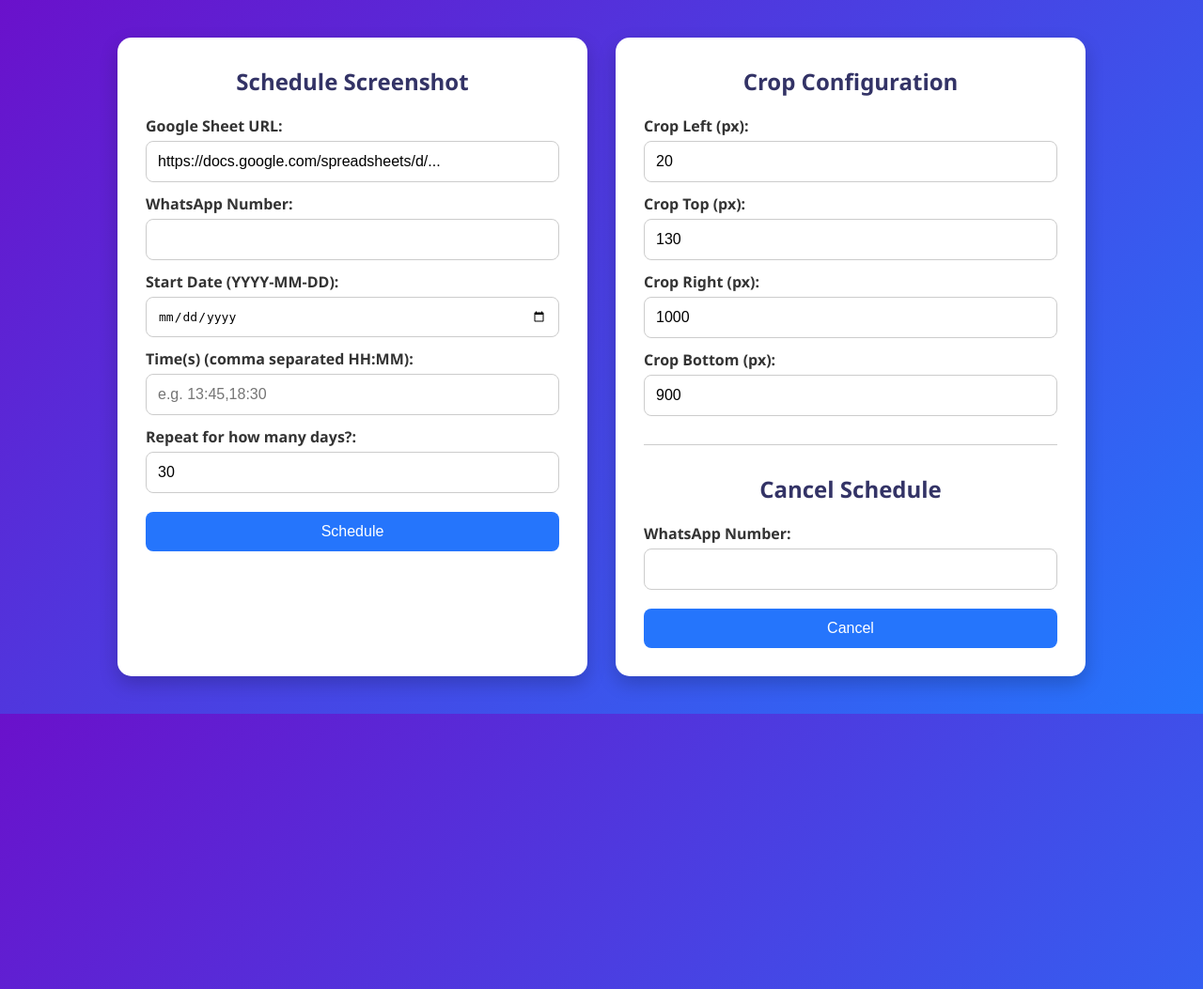
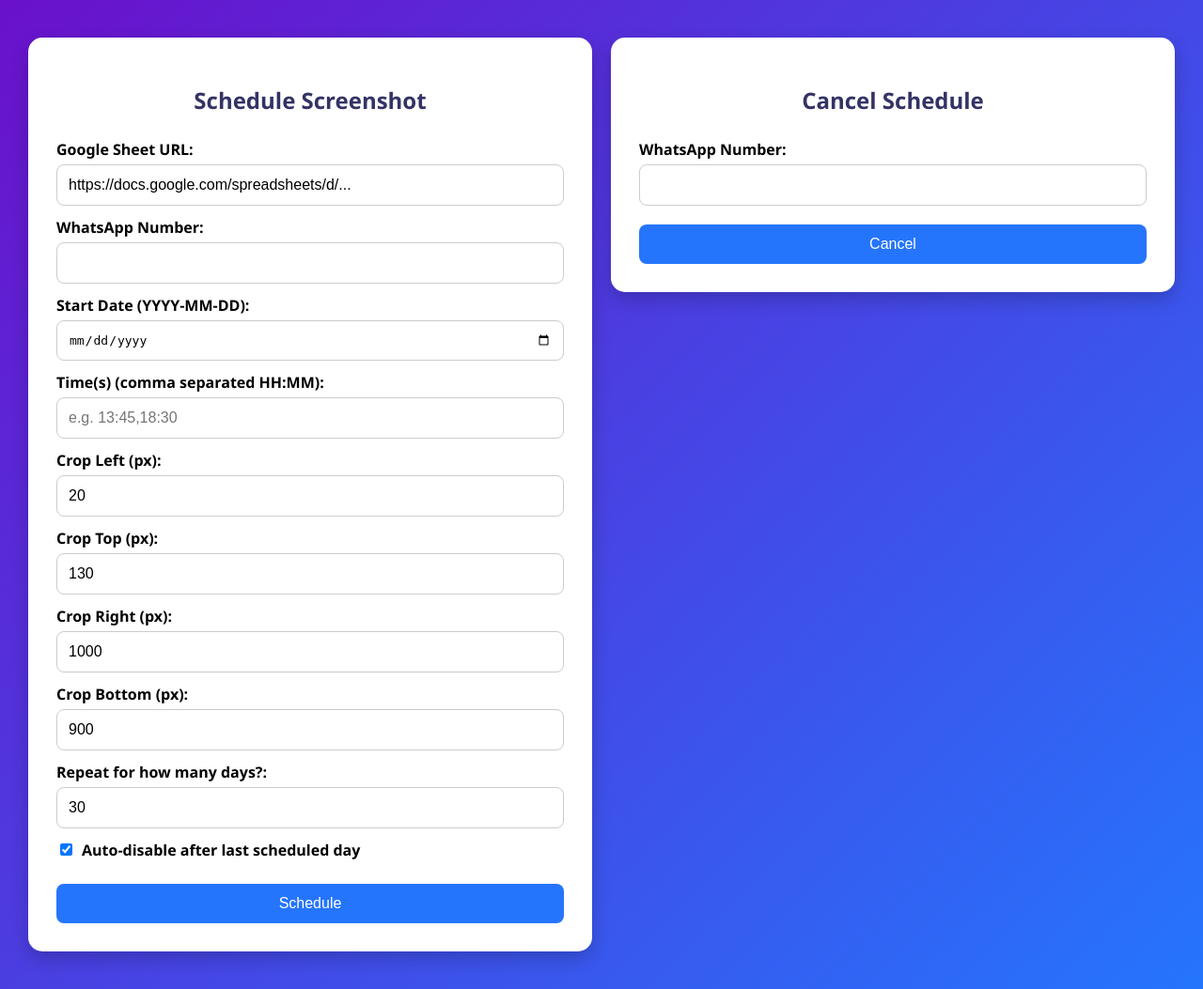
Before and after one commit to kraken3743/sheet-to-whatsapp, a Flask app: page / in a window 1280 px wide. Shown: the whole page at 94% size. Run offline with Flask 3, Linux system fonts and the light colour scheme.

Commit message:
Support crop box, start date, auto-disable and cancellation via UI

```diff
--- a/app.py
+++ b/app.py
@@ -1,5 +1,5 @@
 from flask import Flask, request, render_template
-from scheduler import schedule_user, run_loop
+from scheduler import schedule_user, run_loop, cancel_user
 import threading
 import os
 
@@ -16,37 +16,31 @@ def register():
         sheet_url = data['sheet_url']
         number = data['whatsapp_number']
         start_date = data['start_date']
-        times = data['times'].split(',')
-        num_days = int(data.get('num_days', 1))
+        times = [t.strip() for t in data['times'].split(',')]
+        num_days = int(data['num_days'])
+        crop_left = int(data.get('crop_left', 20))
+        crop_top = int(data.get('crop_top', 130))
+        crop_right = int(data.get('crop_right', 1000))
+        crop_bottom = int(data.get('crop_bottom', 900))
+        auto_disable = data.get('auto_disable') == 'on'
 
-        crop_box = (
-            int(data.get("crop_left", 20)),
-            int(data.get("crop_top", 130)),
-            int(data.get("crop_right", 1000)),
-            int(data.get("crop_bottom", 900))
-        )
+        crop_box = (crop_left, crop_top, crop_right, crop_bottom)
+        print(f"[REGISTER] {number}, Times: {times}, Start: {start_date}, Days: {num_days}, Crop: {crop_box}, Auto-disable: {auto_disable}")
 
-        print(f"[REGISTER] Received: sheet={sheet_url}, number={number}, date={start_date}, times={times}, days={num_days}, crop={crop_box}")
-
-        # Pass everything to scheduler
-        schedule_user(sheet_url, number, times, start_date, num_days, crop_box)
-
+        schedule_user(sheet_url, number, times, start_date, num_days, crop_box, auto_disable)
         return "Scheduled successfully!"
-
     except Exception as e:
         print(f"[ERROR] in /register: {e}")
-        return f"Failed to schedule: {str(e)}", 500
+        return "Failed to schedule.", 500
 
 @app.route('/cancel', methods=['POST'])
 def cancel():
-    try:
-        number = request.form.get("whatsapp_number")
-        from scheduler import cancel_user
+    number = request.form.get("whatsapp_number")
+    if number:
         cancel_user(number)
-        return "Schedule cancelled!"
-    except Exception as e:
-        print(f"[ERROR] in /cancel: {e}")
-        return f"Failed to cancel: {str(e)}", 500
+        return f"Schedule cancelled for {number}"
+    else:
+        return "Missing number", 400
 
 if __name__ == '__main__':
     threading.Thread(target=run_loop, daemon=True).start()
--- a/scheduler.py
+++ b/scheduler.py
@@ -1,34 +1,50 @@
 import schedule
+import threading
 import time
-import threading
 from datetime import datetime, timedelta
 from screenshot import take_screenshot
 from whatsapp import send_whatsapp_image
 
-jobs = {}
+all_jobs = {}
 
-def schedule_user(sheet_url, whatsapp_number, times, crop_box, start_date, num_days):
-    def job_runner():
-        today = datetime.now().date()
-        if today >= datetime.strptime(start_date, "%Y-%m-%d").date():
-            screenshot_path = take_screenshot(sheet_url, crop_box)
-            send_whatsapp_image(whatsapp_number, screenshot_path)
+def job_runner(sheet_url, number, crop_box):
+    try:
+        print(f"[JOB] Running for {number}...")
+        path = take_screenshot(sheet_url, crop_box=crop_box)
+        send_whatsapp_image(number, path)
+    except Exception as e:
+        print(f"[ERROR] in job_runner: {e}")
 
-    key = whatsapp_number
+def schedule_user(sheet_url, number, times, start_date_str, num_days, crop_box, auto_disable):
+    cancel_user(number)  # prevent duplicates
+    start_date = datetime.strptime(start_date_str, "%Y-%m-%d")
+    end_date = start_date + timedelta(days=num_days)
+
+    jobs = []
 
     for t in times:
-        job = schedule.every().day.at(t).do(job_runner)
-        jobs.setdefault(key, []).append(job)
+        def make_job(time_slot):
+            def job():
+                now = datetime.now()
+                if start_date.date() <= now.date() < end_date.date():
+                    job_runner(sheet_url, number, crop_box)
+                elif auto_disable and now.date() >= end_date.date():
+                    print(f"[EXPIRE] Job for {number} at {time_slot} expired. Auto-cancelling.")
+                    cancel_user(number)
+            return job
 
-    print(f"[SCHEDULER] Jobs scheduled for {key}")
+        job_obj = schedule.every().day.at(t).do(make_job(t))
+        jobs.append(job_obj)
 
-def cancel_schedule(whatsapp_number):
-    key = whatsapp_number
-    if key in jobs:
-        for job in jobs[key]:
-            schedule.cancel_job(job)
-        del jobs[key]
-        print(f"[CANCEL] All jobs for {key} cancelled.")
+    all_jobs[number] = jobs
+    print(f"[SCHEDULED] {number} from {start_date_str} for {num_days} days at {times}")
+
+def cancel_user(number):
+    if number in all_jobs:
+        for j in all_jobs[number]:
+            schedule.cancel_job(j)
+        del all_jobs[number]
+        print(f"[CANCEL] Cancelled schedule for {number}")
 
 def run_loop():
     while True:
--- a/templates/index.html
+++ b/templates/index.html
@@ -1,41 +1,43 @@
 <!DOCTYPE html>
 <html lang="en">
 <head>
-  <meta charset="UTF-8" />
+  <meta charset="UTF-8">
   <title>Schedule Sheet to WhatsApp</title>
-  <meta name="viewport" content="width=device-width, initial-scale=1" />
+  <meta name="viewport" content="width=device-width, initial-scale=1">
   <style>
-    body {
+    html, body {
       margin: 0;
       padding: 0;
+      height: 100%;
       font-family: 'Segoe UI', Tahoma, Geneva, Verdana, sans-serif;
       background: linear-gradient(135deg, #6a11cb, #2575fc);
-      color: #333;
       overflow-y: auto;
     }
 
-    .container {
+    .wrapper {
       display: flex;
+      justify-content: center;
+      align-items: flex-start;
+      padding: 40px 20px;
       flex-wrap: wrap;
-      justify-content: center;
-      padding: 40px 20px;
-      gap: 30px;
+      gap: 20px;
     }
 
-    .form-box {
+    .container {
       background: white;
       padding: 30px;
       border-radius: 15px;
       box-shadow: 0 8px 20px rgba(0, 0, 0, 0.2);
+      max-width: 600px;
+      box-sizing: border-box;
       width: 100%;
-      max-width: 500px;
-      box-sizing: border-box;
+      flex: 1 1 500px;
     }
 
     h2 {
       text-align: center;
+      margin-bottom: 25px;
       color: #333366;
-      margin-top: 0;
     }
 
     label {
@@ -72,21 +74,26 @@
       background-color: #1a5fd8;
     }
 
-    hr {
-      margin: 30px 0;
-      border: 0;
-      border-top: 1px solid #ccc;
+    .checkbox-label {
+      display: flex;
+      align-items: center;
+      margin-top: 12px;
+    }
+
+    .checkbox-label input[type="checkbox"] {
+      margin-right: 10px;
     }
   </style>
 </head>
 <body>
-  <div class="container">
-    <!-- LEFT SIDE: Schedule Form -->
-    <div class="form-box">
+  <div class="wrapper">
+    <!-- Schedule Form -->
+    <div class="container">
       <h2>Schedule Screenshot</h2>
       <form method="POST" action="/register">
         <label>Google Sheet URL:</label>
-        <input type="text" name="sheet_url" required value="https://docs.google.com/spreadsheets/d/...">
+        <input type="text" name="sheet_url" required
+          value="https://docs.google.com/spreadsheets/d/...">
 
         <label>WhatsApp Number:</label>
         <input type="text" name="whatsapp_number" required>
@@ -96,24 +103,6 @@
 
         <label>Time(s) (comma separated HH:MM):</label>
         <input type="text" name="times" required placeholder="e.g. 13:45,18:30">
-
-        <label>Repeat for how many days?:</label>
-        <input type="number" name="num_days" value="30" min="1">
-
-        <button type="submit">Schedule</button>
-      </form>
-    </div>
-
-    <!-- RIGHT SIDE: Crop Box + Cancel -->
-    <div class="form-box">
-      <h2>Crop Configuration</h2>
-      <form method="POST" action="/register">
-        <!-- Hidden fields for sheet data to avoid resending via right box -->
-        <input type="hidden" name="sheet_url" value="">
-        <input type="hidden" name="whatsapp_number" value="">
-        <input type="hidden" name="start_date" value="">
-        <input type="hidden" name="times" value="">
-        <input type="hidden" name="num_days" value="">
 
         <label>Crop Left (px):</label>
         <input type="number" name="crop_left" value="20">
@@ -126,10 +115,21 @@
 
         <label>Crop Bottom (px):</label>
         <input type="number" name="crop_bottom" value="900">
+
+        <label>Repeat for how many days?:</label>
+        <input type="number" name="num_days" value="30" min="1">
+
+        <label class="checkbox-label">
+          <input type="checkbox" name="auto_disable" checked>
+          Auto-disable after last scheduled day
+        </label>
+
+        <button type="submit">Schedule</button>
       </form>
+    </div>
 
-      <hr>
-
+    <!-- Cancel Section -->
+    <div class="container">
       <h2>Cancel Schedule</h2>
       <form method="POST" action="/cancel">
         <label>WhatsApp Number:</label>
```
Also changed, not shown: screenshot.py (+15 -33 lines).
